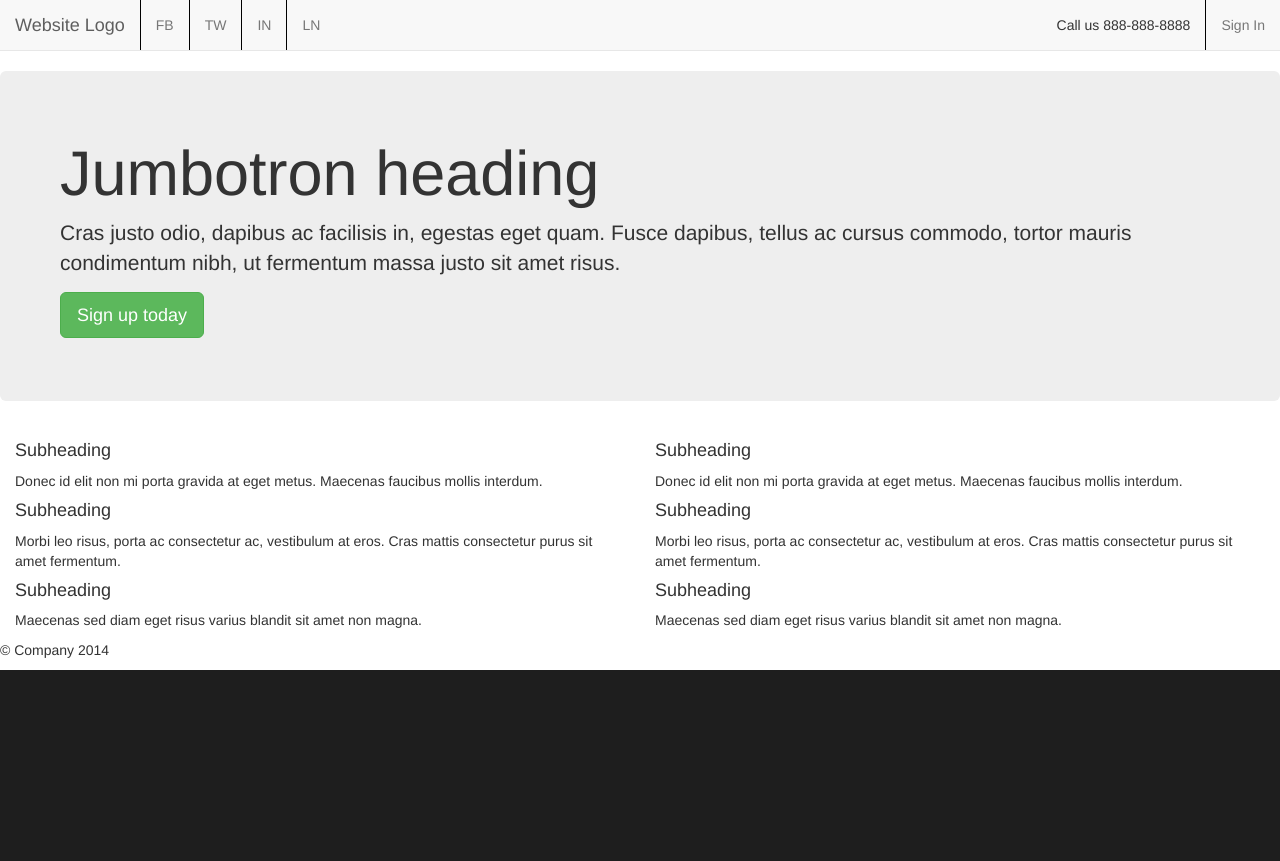
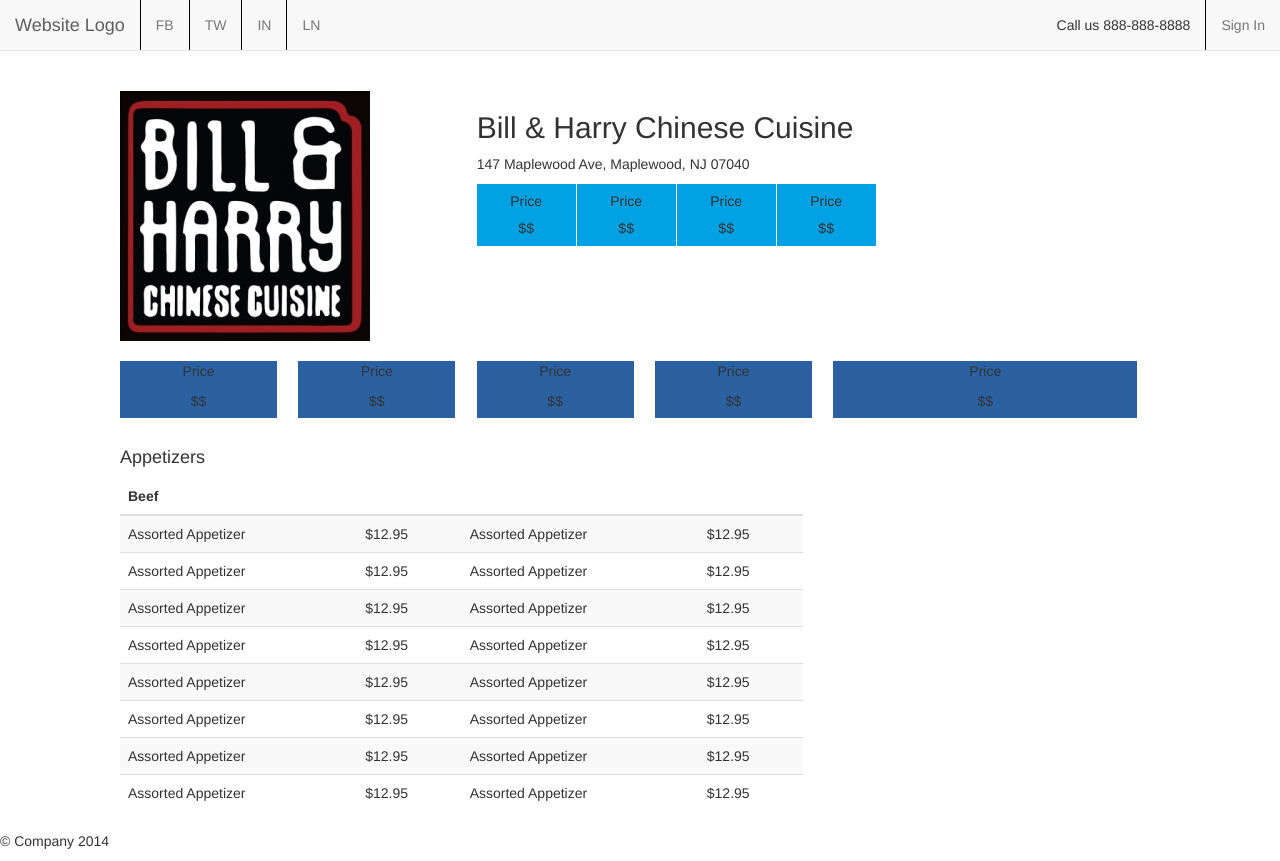
Before and after one commit to jomizrahi92/Deals4Meals, a plain HTML site: page index.html in a window 1280 px wide. Before the commit the page ends 800 px from the top, so only its background shows below. Drawn offline with nearby package versions, Linux system fonts and the light colour scheme.

Commit message:
working on table

```diff
--- a/css/style.css
+++ b/css/style.css
@@ -9,6 +9,13 @@ html {
 
 .row {
     margin: 0;
+}
+.container {
+    padding-right: 50px;
+    padding-left: 50px;
+}
+.row {
+    margin-top: 20px;
 }
 
 /*nav*/
@@ -49,3 +56,29 @@ html {
         border: none;
     }
 }
+
+/*header*/
+.block {
+    height: 62px;
+    background: #02a1e3;
+    float: left;
+    text-align: center;
+    border-right: 1px solid #fff;
+    width: 100px;
+}
+.block p {
+    margin: 7px 0 7px;
+}
+.bigblock{
+    width: 159px;
+    height: 57px;
+    float: left;
+    cursor: pointer;
+    background: #2b61a1;
+    text-align: center;
+    border-right: 2px solid #fff;
+}
+
+.bigblock.double{
+    width: 306px;
+}
--- a/index.html
+++ b/index.html
@@ -48,35 +48,135 @@
         </nav>
 
       <div class="container">
-      </div>
-      <div class="jumbotron">
-        <h1>Jumbotron heading</h1>
-        <p class="lead">Cras justo odio, dapibus ac facilisis in, egestas eget quam. Fusce dapibus, tellus ac cursus commodo, tortor mauris condimentum nibh, ut fermentum massa justo sit amet risus.</p>
-        <p><a class="btn btn-lg btn-success" href="#" role="button">Sign up today</a></p>
-      </div>
+          <div class="row">
+              <div class="col-lg-4 col-md-4 col-sm-12 col-xs-12">
+                  <img src="images/1.jpg"/>
+              </div>
 
-      <div class="row marketing">
-        <div class="col-lg-6">
-          <h4>Subheading</h4>
-          <p>Donec id elit non mi porta gravida at eget metus. Maecenas faucibus mollis interdum.</p>
+              <div class="col-lg-8 col-md-8 col-sm-12 col-xs-12">
+                  <h2>Bill &amp; Harry Chinese Cuisine</h2>
+                  <p>147 Maplewood Ave, Maplewood, NJ 07040</p>
+                  <div class="block">
+                      <p>Price</p>
+                      <p>$$</p>
+                  </div>
+                  <div class="block">
+                      <p>Price</p>
+                      <p>$$</p>
+                  </div>
+                  <div class="block">
+                      <p>Price</p>
+                      <p>$$</p>
+                  </div>
+                  <div class="block">
+                      <p>Price</p>
+                      <p>$$</p>
+                  </div>
+              </div>
+          </div>
 
-          <h4>Subheading</h4>
-          <p>Morbi leo risus, porta ac consectetur ac, vestibulum at eros. Cras mattis consectetur purus sit amet fermentum.</p>
+          <div class="row">
+              <div class="col-lg-2 col-md-2 col-sm-4 col-xs-4">
+                  <div class="bigblock">
+                      <p>Price</p>
+                      <p>$$</p>
+                  </div>
+              </div>
+              <div class="col-lg-2 col-md-2 col-sm-4 col-xs-4">
+                  <div class="bigblock">
+                      <p>Price</p>
+                      <p>$$</p>
+                  </div>
+              </div>
+              <div class="col-lg-2 col-md-2 col-sm-4 col-xs-4">
+                  <div class="bigblock">
+                      <p>Price</p>
+                      <p>$$</p>
+                  </div>
+              </div>
+              <div class="col-lg-2 col-md-2 col-sm-4 col-xs-4">
+                  <div class="bigblock">
+                      <p>Price</p>
+                      <p>$$</p>
+                  </div>
+              </div>
+              <div class="col-lg-4 col-md-4 col-sm-6 col-xs-6">
+                  <div class="bigblock double">
+                      <p>Price</p>
+                      <p>$$</p>
+                  </div>
+              </div>
+          </div>
 
-          <h4>Subheading</h4>
-          <p>Maecenas sed diam eget risus varius blandit sit amet non magna.</p>
-        </div>
+          <div class="row">
+              <div class="col-lg-8 col-md-8 col-sm-12 col-xs-12 foodtable">
+                  <h4>Appetizers</h4>
+                  <div class="table-responsive">
+                      <table class="table table-striped">
+                          <thead>
+                              <tr>
+                                  <th colspan="4">Beef</th>
+                              </tr>
+                          </thead>
+                          <tbody>
+                              <tr>
+                                  <td>Assorted Appetizer</td>
+                                  <td>$12.95</td>
+                                  <td>Assorted Appetizer</td>
+                                  <td>$12.95</td>
+                              </tr>
+                              <tr>
+                                  <td>Assorted Appetizer</td>
+                                  <td>$12.95</td>
+                                  <td>Assorted Appetizer</td>
+                                  <td>$12.95</td>
+                              </tr>
+                              <tr>
+                                  <td>Assorted Appetizer</td>
+                                  <td>$12.95</td>
+                                  <td>Assorted Appetizer</td>
+                                  <td>$12.95</td>
+                              </tr>
+                              <tr>
+                                  <td>Assorted Appetizer</td>
+                                  <td>$12.95</td>
+                                  <td>Assorted Appetizer</td>
+                                  <td>$12.95</td>
+                              </tr>
+                              <tr>
+                                  <td>Assorted Appetizer</td>
+                                  <td>$12.95</td>
+                                  <td>Assorted Appetizer</td>
+                                  <td>$12.95</td>
+                              </tr>
+                              <tr>
+                                  <td>Assorted Appetizer</td>
+                                  <td>$12.95</td>
+                                  <td>Assorted Appetizer</td>
+                                  <td>$12.95</td>
+                              </tr>
+                              <tr>
+                                  <td>Assorted Appetizer</td>
+                                  <td>$12.95</td>
+                                  <td>Assorted Appetizer</td>
+                                  <td>$12.95</td>
+                              </tr>
+                              <tr>
+                                  <td>Assorted Appetizer</td>
+                                  <td>$12.95</td>
+                                  <td>Assorted Appetizer</td>
+                                  <td>$12.95</td>
+                              </tr>
+                          </tbody>
 
-        <div class="col-lg-6">
-          <h4>Subheading</h4>
-          <p>Donec id elit non mi porta gravida at eget metus. Maecenas faucibus mollis interdum.</p>
+                      </table>
+                  </div>
+              </div>
 
-          <h4>Subheading</h4>
-          <p>Morbi leo risus, porta ac consectetur ac, vestibulum at eros. Cras mattis consectetur purus sit amet fermentum.</p>
+              <div class="col-lg-2 col-md-2 col-sm-12 col-xs-12 cart">
 
-          <h4>Subheading</h4>
-          <p>Maecenas sed diam eget risus varius blandit sit amet non magna.</p>
-        </div>
+              </div>
+          </div>
       </div>
 
       <footer class="footer">
```
Also changed, not shown: images/1.jpg (added).
